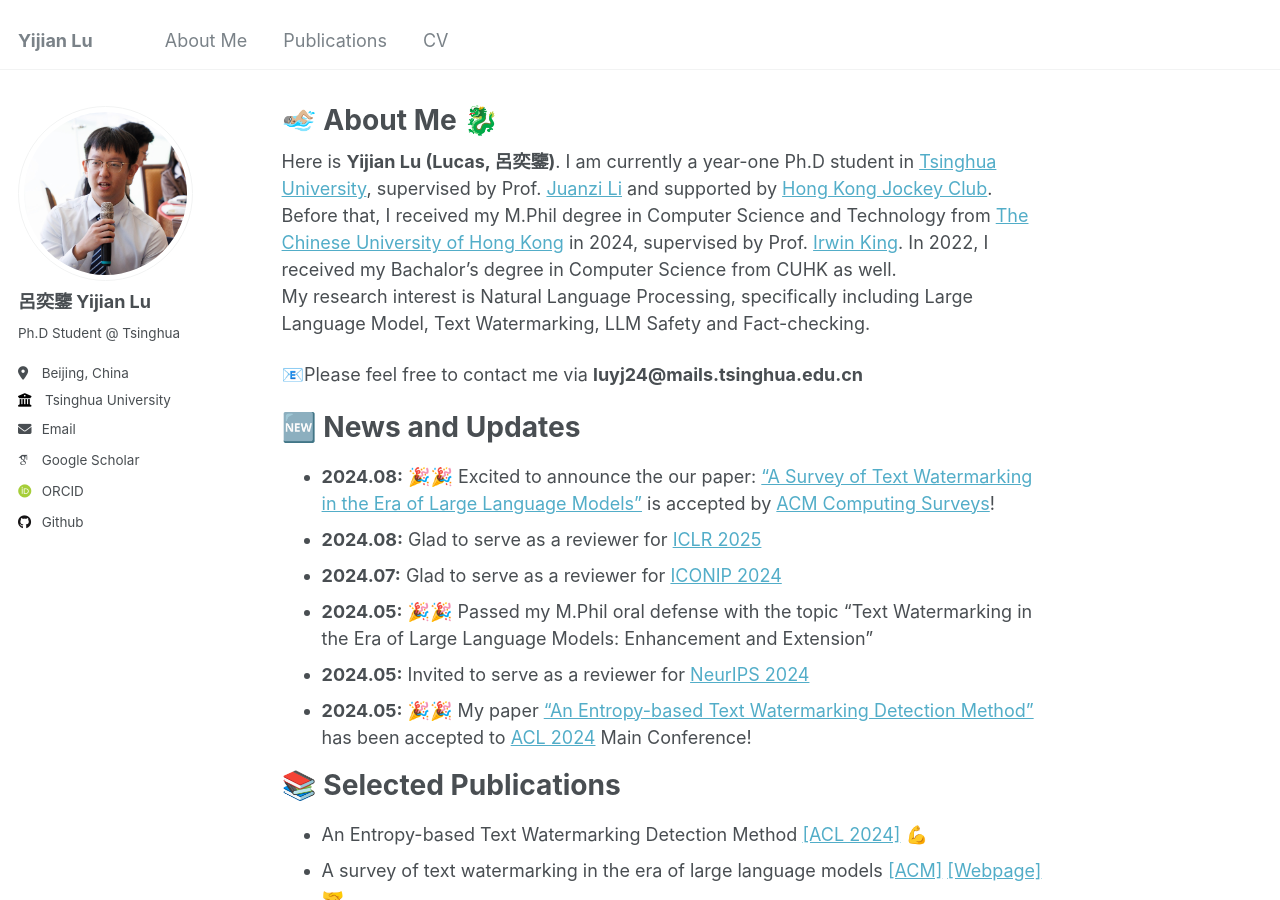
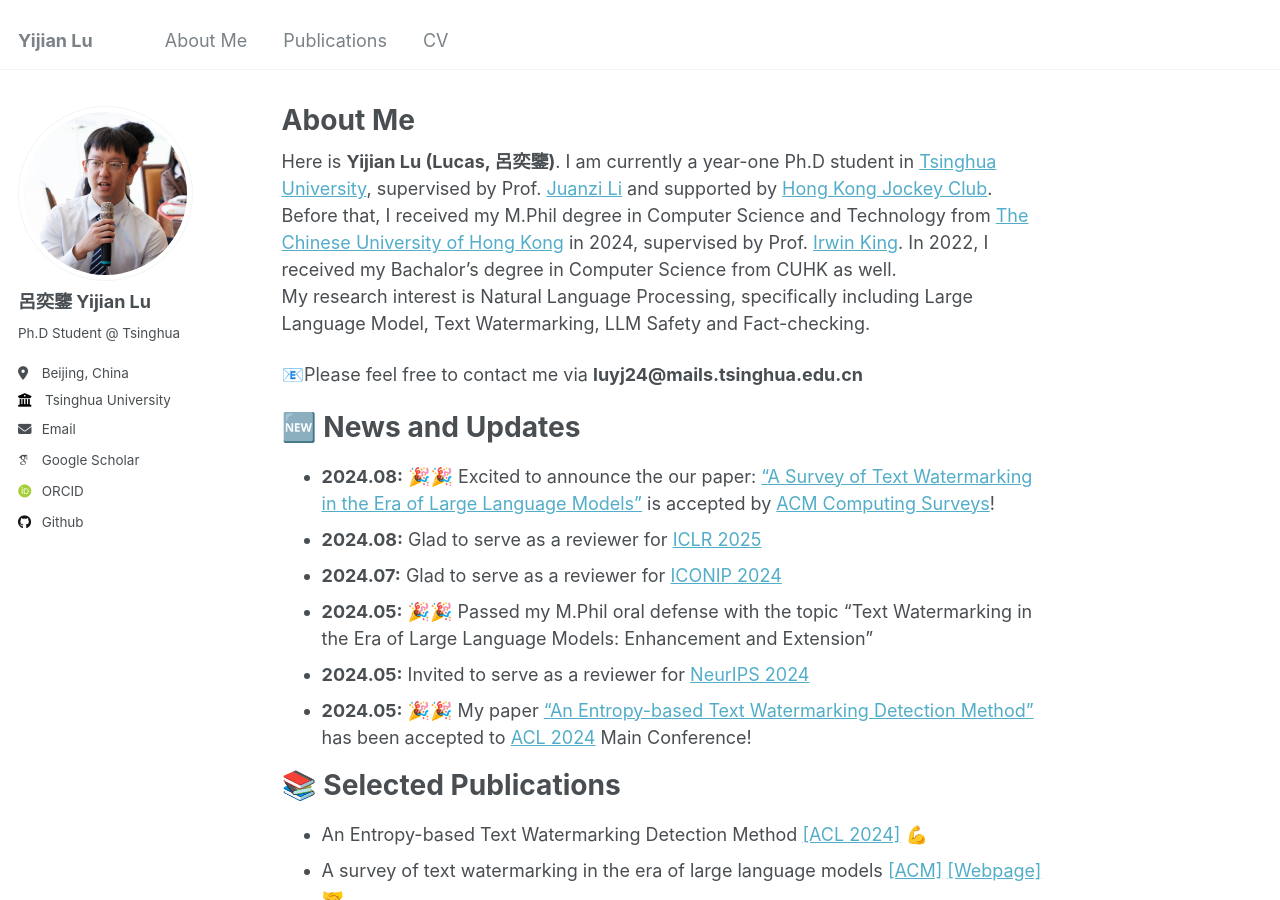
Before and after one commit to luyijian3/luyijian3.github.io, a Jekyll site: the page built from _pages/about.md, in a window 1280 px wide and 900 px high. Built offline with Jekyll 4.4.1, drawn with Linux system fonts in a browser that asks for light colours; some web fonts are replaced.

```diff
--- a/_pages/about.md
+++ b/_pages/about.md
@@ -1,6 +1,6 @@
 ---
 permalink: /
-title: "🏊🏼‍♂️ About Me 🐉"
+title: "About Me"
 author_profile: true
 redirect_from:
   - /about/
```
